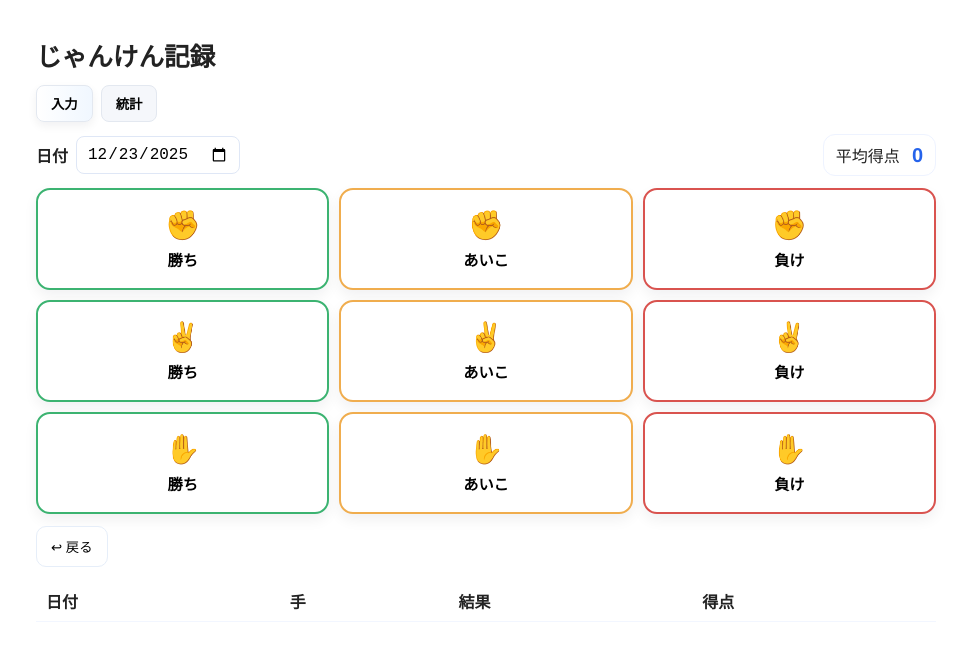
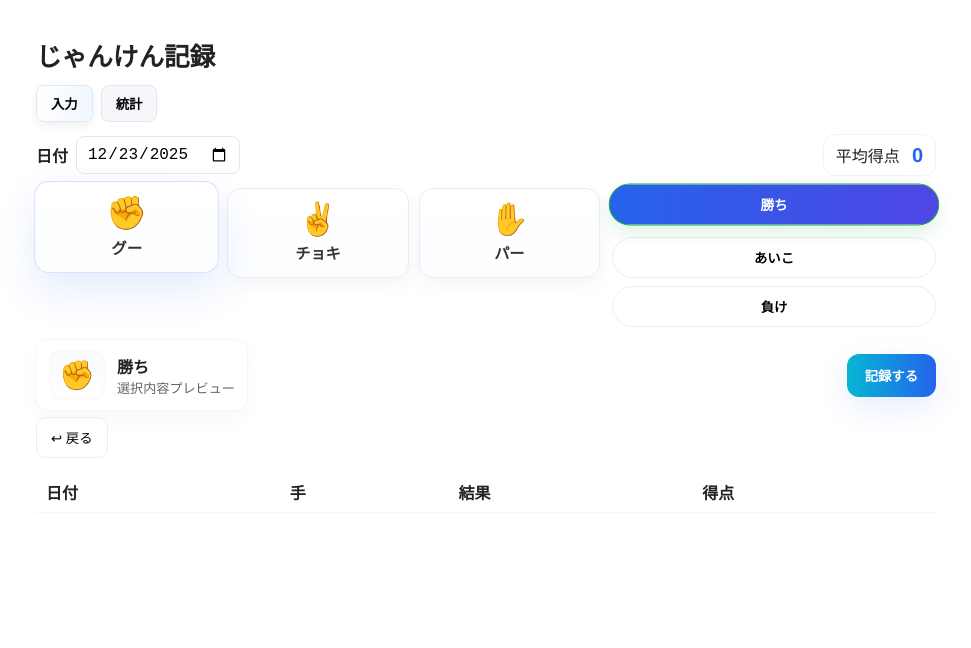
Before and after one commit to takaaki19930330-commits/janken-pwa, a React (Create React App) app: page / in a window 1280 px wide. Shown: the top 648 px of the page, without its empty margins (154-1125 px from the left). Built offline with nearby package versions, Linux system fonts and the light colour scheme.

Commit message:
feat(ui): 洗練された入力UIを追加（StylishInputコンポーネント）

```diff
--- a/src/App.css
+++ b/src/App.css
@@ -161,3 +161,135 @@
   .date-input { font-size: 14px; padding: 8px; }
   .janken-emoji { font-size: 1.6rem; }
 }
+
+/* ---------------------------
+   StylishInput: 洗練された入力UI
+   --------------------------- */
+.stylish-input {
+  margin: 10px 0 6px 0;
+  display: flex;
+  flex-direction: column;
+  gap: 12px;
+}
+
+/* 上段：手と結果 */
+.si-top-row {
+  display: flex;
+  gap: 12px;
+  align-items: flex-start;
+  justify-content: space-between;
+}
+
+/* 手カード群 */
+.si-hand-picker {
+  display: flex;
+  gap: 10px;
+  flex: 1 1 60%;
+}
+
+.si-hand-card {
+  flex: 1 1 0;
+  background: linear-gradient(180deg,#ffffff,#fbfdff);
+  border: 1px solid #e6eef9;
+  border-radius: 14px;
+  padding: 14px 10px;
+  display:flex;
+  flex-direction: column;
+  gap:6px;
+  align-items:center;
+  justify-content:center;
+  cursor:pointer;
+  transition: transform .12s ease, box-shadow .14s ease;
+  box-shadow: 0 8px 20px rgba(16,24,40,0.04);
+}
+.si-hand-card.active {
+  transform: translateY(-6px) scale(1.02);
+  box-shadow: 0 18px 40px rgba(37,99,235,0.12);
+  border: 1px solid rgba(37,99,235,0.18);
+}
+.si-hand-emoji {
+  font-size: 2rem;
+  line-height: 1;
+}
+.si-hand-label {
+  font-size: 0.95rem;
+  color: #333;
+  font-weight: 700;
+}
+
+/* 結果ピル */
+.si-result-picker {
+  display:flex;
+  gap:8px;
+  flex-direction: column;
+  width: 36%;
+  min-width: 120px;
+}
+.si-result-pill {
+  padding: 10px 12px;
+  border-radius: 999px;
+  background: #fff;
+  border: 1px solid #e9eef9;
+  font-weight: 700;
+  cursor:pointer;
+  transition: transform .08s ease, box-shadow .14s ease;
+}
+.si-result-pill.active {
+  transform: translateY(-4px) scale(1.02);
+  color: #fff;
+  background: linear-gradient(90deg,#2563eb,#4f46e5);
+}
+
+/* プレビューと確定ボタン */
+.si-preview-row {
+  display:flex;
+  gap:12px;
+  align-items:center;
+  justify-content: space-between;
+}
+.si-preview {
+  display:flex;
+  gap:12px;
+  align-items:center;
+  background:#fff;
+  padding:10px 12px;
+  border-radius: 12px;
+  border:1px solid #f1f6ff;
+  box-shadow: 0 8px 20px rgba(16,24,40,0.03);
+}
+.si-preview-hand {
+  font-size:1.8rem;
+  padding:8px 10px;
+  border-radius:10px;
+  background: linear-gradient(180deg,#f8fafc,#ffffff);
+  box-shadow: inset 0 -2px 6px rgba(0,0,0,0.03);
+}
+.si-preview-info { display:flex; flex-direction:column; }
+.si-preview-result { font-weight:800; font-size:1rem; }
+.si-preview-sub { font-size:0.82rem; color:#666; }
+
+/* 確定ボタン */
+.si-confirm {
+  background: linear-gradient(90deg,#06b6d4,#2563eb);
+  color: #fff;
+  border: none;
+  padding: 12px 18px;
+  font-weight: 800;
+  border-radius: 12px;
+  cursor: pointer;
+  box-shadow: 0 10px 30px rgba(37,99,235,0.12);
+  transition: transform .08s ease, box-shadow .12s ease;
+}
+.si-confirm:active { transform: translateY(2px) scale(.995); }
+.si-confirm[disabled] { opacity: 0.7; cursor: default; transform:none; box-shadow:none; }
+
+/* モバイル微調整 */
+@media (max-width: 480px) {
+  .si-top-row { flex-direction: column; gap: 10px; }
+  .si-result-picker { flex-direction: row; width: 100%; }
+  .si-result-pill { flex:1 1 0; text-align:center; padding:12px 6px; }
+  .si-hand-picker { gap:8px; }
+  .si-hand-card { padding:12px; }
+  .si-preview-row { flex-direction: column; align-items: stretch; }
+  .si-confirm { width: 100%; }
+}
--- a/src/App.js
+++ b/src/App.js
@@ -2,6 +2,7 @@ import { useEffect, useState, useMemo } from "react";
 import "./App.css";
 import { loadRecords, saveRecords } from "./db";
 import Stats from "./components/Stats";
+import StylishInput from "./components/StylishInput";
 
 console.log("APP VERSION 2025-12-23 14:45");
 
@@ -49,7 +50,6 @@ export default function App() {
     setRecords(prev);
   }
 
-  // 平均得点（全期間）
   const averageScore = useMemo(() => {
     if (records.length === 0) return 0;
     const sum = records.reduce((acc, r) => acc + (SCORE_MAP[r.result] || 0), 0);
@@ -95,19 +95,7 @@ export default function App() {
             </div>
           </div>
 
-          <div className="buttons-grid">
-            <JankenButton label="✊" text="勝ち" color="#3cb371" onClick={()=>addRecord("勝ち","✊")} />
-            <JankenButton label="✊" text="あいこ" color="#f0ad4e" onClick={()=>addRecord("あいこ","✊")} />
-            <JankenButton label="✊" text="負け" color="#d9534f" onClick={()=>addRecord("負け","✊")} />
-
-            <JankenButton label="✌️" text="勝ち" color="#3cb371" onClick={()=>addRecord("勝ち","✌️")} />
-            <JankenButton label="✌️" text="あいこ" color="#f0ad4e" onClick={()=>addRecord("あいこ","✌️")} />
-            <JankenButton label="✌️" text="負け" color="#d9534f" onClick={()=>addRecord("負け","✌️")} />
-
-            <JankenButton label="✋" text="勝ち" color="#3cb371" onClick={()=>addRecord("勝ち","✋")} />
-            <JankenButton label="✋" text="あいこ" color="#f0ad4e" onClick={()=>addRecord("あいこ","✋")} />
-            <JankenButton label="✋" text="負け" color="#d9534f" onClick={()=>addRecord("負け","✋")} />
-          </div>
+          <StylishInput onAdd={addRecord} />
 
           <div className="action-row">
             <button className="undo" onClick={undo}>
@@ -144,17 +132,3 @@ export default function App() {
     </div>
   );
 }
-
-function JankenButton({ label, text, color, onClick }) {
-  return (
-    <button
-      className="janken-btn"
-      onClick={onClick}
-      style={{ borderColor: color }}
-      aria-label={`${label} ${text}`}
-    >
-      <div className="janken-emoji">{label}</div>
-      <div className="janken-text">{text}</div>
-    </button>
-  );
-}
--- /dev/null
+++ b/src/components/StylishInput.jsx
@@ -0,0 +1,88 @@
+import React, { useState, useEffect } from "react";
+
+/**
+ * props:
+ * - onAdd({ result, hand })  // 呼ぶと記録される
+ * - defaultHand (optional)
+ * - defaultResult (optional)
+ */
+export default function StylishInput({ onAdd, defaultHand = "✊", defaultResult = "勝ち" }) {
+  const hands = [
+    { key: "✊", label: "グー" },
+    { key: "✌️", label: "チョキ" },
+    { key: "✋", label: "パー" },
+  ];
+  const results = [
+    { key: "勝ち", color: "#16a34a" },
+    { key: "あいこ", color: "#f59e0b" },
+    { key: "負け", color: "#ef4444" },
+  ];
+
+  const [hand, setHand] = useState(defaultHand);
+  const [result, setResult] = useState(defaultResult);
+  const [confirmed, setConfirmed] = useState(false);
+
+  useEffect(() => setConfirmed(false), [hand, result]);
+
+  function handleConfirm() {
+    setConfirmed(true);
+    // small delay for UX (ボタンの押下感があると良い)
+    setTimeout(() => {
+      onAdd(result, hand);
+      setConfirmed(false);
+    }, 180);
+  }
+
+  return (
+    <div className="stylish-input">
+      <div className="si-top-row">
+        <div className="si-hand-picker" role="radiogroup" aria-label="手を選ぶ">
+          {hands.map((h) => (
+            <button
+              key={h.key}
+              className={`si-hand-card ${hand === h.key ? "active" : ""}`}
+              onClick={() => setHand(h.key)}
+              aria-pressed={hand === h.key}
+            >
+              <div className="si-hand-emoji">{h.key}</div>
+              <div className="si-hand-label">{h.label}</div>
+            </button>
+          ))}
+        </div>
+
+        <div className="si-result-picker" role="radiogroup" aria-label="結果を選ぶ">
+          {results.map((r) => (
+            <button
+              key={r.key}
+              className={`si-result-pill ${result === r.key ? "active" : ""}`}
+              onClick={() => setResult(r.key)}
+              style={result === r.key ? { boxShadow: `0 8px 18px ${r.color}22`, borderColor: r.color } : {}}
+              aria-pressed={result === r.key}
+            >
+              <div className="si-result-text">{r.key}</div>
+            </button>
+          ))}
+        </div>
+      </div>
+
+      <div className="si-preview-row">
+        <div className="si-preview">
+          <div className="si-preview-hand">{hand}</div>
+          <div className="si-preview-info">
+            <div className="si-preview-result">{result}</div>
+            <div className="si-preview-sub">選択内容プレビュー</div>
+          </div>
+        </div>
+
+        <button
+          className="si-confirm"
+          onClick={handleConfirm}
+          disabled={confirmed}
+          aria-disabled={confirmed}
+        >
+          {confirmed ? "記録中…" : "記録する"}
+        </button>
+      </div>
+    </div>
+  );
+}
```
